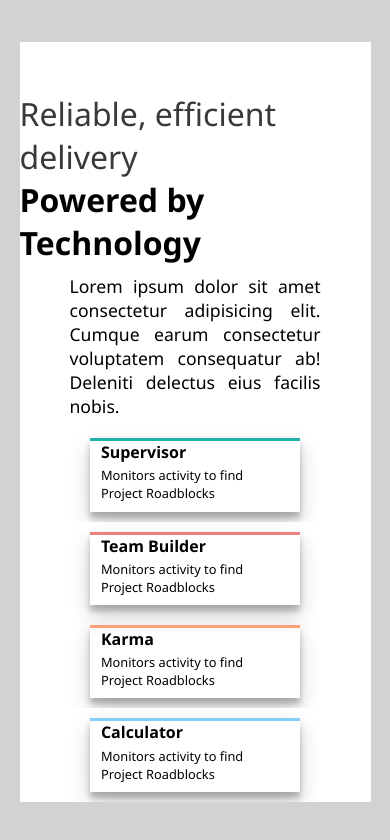
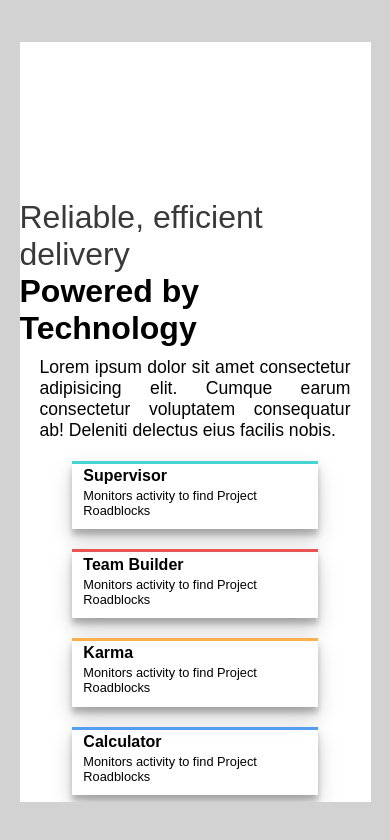
Before and after one commit to zeshanabdullah10/Four-card-feature-section, a plain HTML site: page index.html in a window 390 px wide. Drawn offline with Linux system fonts and the light colour scheme.

Commit message:
Update app.css

```diff
--- a/app.css
+++ b/app.css
@@ -1,3 +1,6 @@
+head {
+  @import url("https://fonts.googleapis.com/css2?family=Poppins:wght@200;400;600&display=swap");
+}
 * {
   margin: 0;
   padding: 0;
@@ -10,10 +13,10 @@ body {
   display: flex;
   align-items: center;
   justify-content: center;
-  font-family: "Segoe UI", Tahoma, Geneva, Verdana, sans-serif;
+  font-family: "Poppins", sans-serif;
 }
 html {
-  font-size: 22px;
+  font-size: 20px;
 }
 
 .container1 {
@@ -44,27 +47,6 @@ html {
   justify-content: center;
   align-items: center;
 }
-.heading1 {
-  font-weight: 400;
-  color: #393939;
-  font-size: 2rem;
-  margin-top: 50px;
-}
-.heading2 {
-  font-weight: 600;
-  color: black;
-  font-size: 2rem;
-  margin-bottom: 10px;
-}
-p {
-  width: fit-content;
-  padding-left: 50px;
-  padding-right: 50px;
-  font-weight: 300;
-  color: black;
-  font-size: 1.1rem;
-  text-align: justify;
-}
 .col1,
 .col2,
 .col3 {
@@ -89,22 +71,25 @@ p {
   align-items: flex-start;
 }
 .card {
-  width: 60%;
-  height: 30%;
+  width: 70%;
+  height: 40%;
+  max-width: fit-content;
+  max-height: fit-content;
   box-shadow: 0 10px 20px rgba(0, 0, 0, 0.19), 0 6px 6px rgba(0, 0, 0, 0.23);
   margin: 10px;
+  position: relative;
 }
 .card1 {
-  border-top: 3px solid lightseagreen;
+  border-top: 3px solid hsl(180, 62%, 55%);
 }
 .card2 {
-  border-top: 3px solid lightcoral;
+  border-top: 3px solid hsl(0, 78%, 62%);
 }
 .card3 {
-  border-top: 3px solid lightsalmon;
+  border-top: 3px solid hsl(34, 97%, 64%);
 }
 .card4 {
-  border-top: 3px solid lightskyblue;
+  border-top: 3px solid hsl(212, 86%, 64%);
 }
 .cardText {
   width: 100%;
@@ -112,7 +97,8 @@ p {
   color: black;
   font-size: 1rem;
   padding-left: 0.7rem;
-  padding-bottom: 0.2em;
+  padding-bottom: 0.2rem;
+  margin-top: 0.2rem;
 }
 .cardP {
   width: 100%;
@@ -120,8 +106,34 @@ p {
   color: black;
   font-size: 0.8rem;
   padding-left: 0.7rem;
-  padding-bottom: 0.7em;
+  padding-bottom: 0.7rem;
   text-align: left;
+}
+.heading1 {
+  font-weight: 400;
+  color: #393939;
+  font-size: 2rem;
+  margin-top: 2rem;
+}
+.heading2 {
+  font-weight: 600;
+  color: black;
+  font-size: 2rem;
+  margin-bottom: 10px;
+}
+p {
+  width: fit-content;
+  padding-left: 50px;
+  padding-right: 50px;
+  font-weight: 200;
+  color: black;
+  font-size: 1.1rem;
+  text-align: justify;
+}
+.image {
+  position: absolute;
+  right: 10%;
+  bottom: 5%;
 }
 @media screen and (max-width: 900px) {
   .container1 {
@@ -129,10 +141,11 @@ p {
   }
   .container3 {
     flex-direction: column;
-    height: 100%;
+    height: 80%;
   }
   .container2 {
-    height: max-content;
+    height: 500px;
+    overflow: visible;
     margin-bottom: 10px;
     max-width: 100%;
   }
@@ -142,8 +155,8 @@ p {
     align-items: center;
   }
   .card {
-    height: 100%;
-    max-width: max-content;
+    height: 350px;
+    max-width: 300px;
   }
   .col1,
   .col3 {
@@ -160,6 +173,11 @@ p {
   p {
     text-align: justify;
     width: fit-content;
+    padding-left: 20px;
+    padding-right: 20px;
+  }
+  .heading1 {
+    margin-top: 10rem;
   }
   html {
     font-size: 16px;
```
